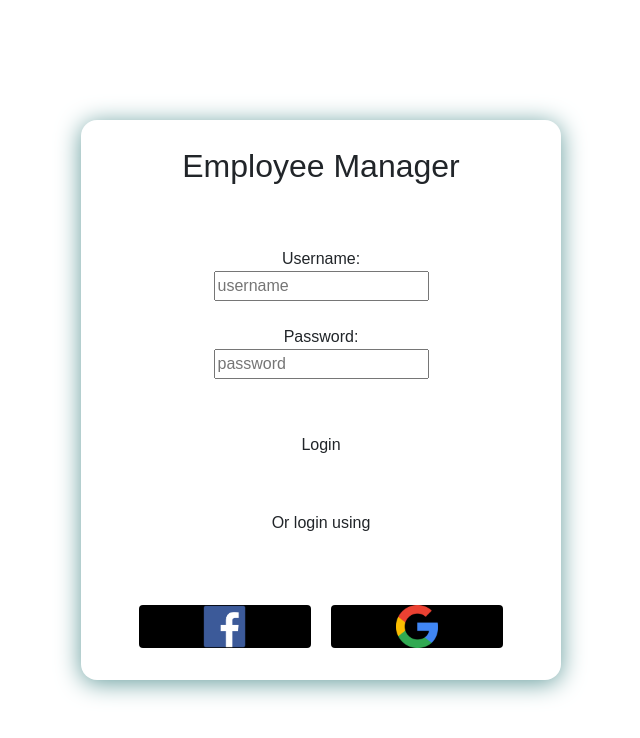
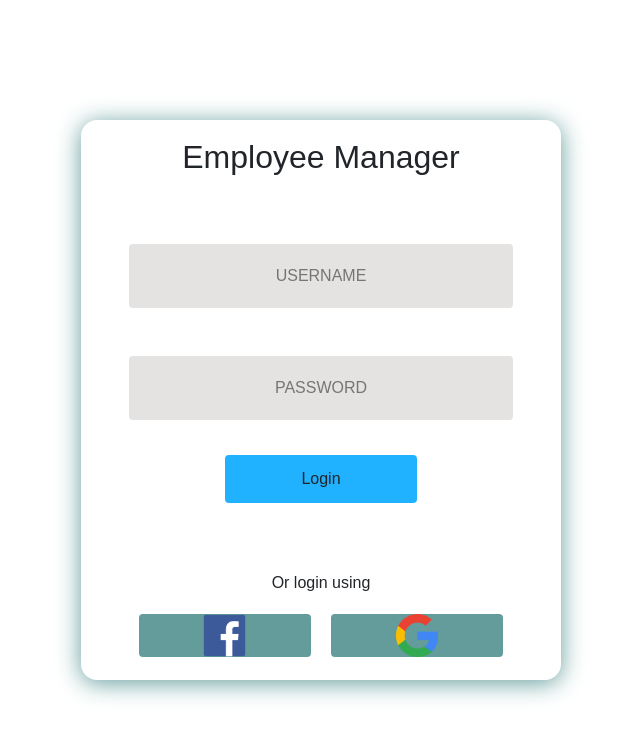
Before and after one commit to Papgooner/EmployeeManagerProject, a React (Create React App) app in the folder employeemanager/: page / in a window 1280 px wide. Shown: the top 738 px of the page, without its empty margins (319-959 px from the left). Built offline with nearby package versions, Linux system fonts and the light colour scheme.

Commit message:
login form styling

```diff
--- a/employeemanager/src/Components/LoginForm.css
+++ b/employeemanager/src/Components/LoginForm.css
@@ -27,7 +27,6 @@
     width: 45%;
     height: 90%;
     border-radius: 0.25em;
-    background-color: black;
     background-position: center;
     background-size: contain;
     background-repeat: no-repeat;
@@ -40,3 +39,70 @@
 .facebook {
     background-image: url("../Assets/facebook-icon-transparent-background-3.png")
 }
+
+.LogininputBox {
+    border: none;
+    background-color: rgb(229,226,226);
+    height: 4em;
+    width: 80%;
+    border-radius: 0.25em;
+    text-align: center;
+    padding: 2em;
+}
+
+.LogininputBox:focus {
+    outline-color: rgb(32,177,255)
+}
+
+.LoginForm{
+    width: 100%;
+}
+
+.Alt-Btn {
+    background-color: rgb(100,156,156)
+}
+
+.Alt-Btn:hover {
+    background-color: rgb(116, 163, 163)
+}
+
+.Login-Pri {
+    width: 40%;
+    height: 3em;
+    background-color: rgb(32, 177, 255);
+    display: flex;
+    justify-content: center;
+    align-items: center;
+    transition: 0.5s;
+    border-radius: 0.25em;
+    cursor: pointer;
+}
+
+.Login-Pri:hover {
+    transform: scale(1.1);
+}
+
+.Login-Pri-Text {
+    position: relative;
+    bottom: -2em;
+}
+
+.hide {
+    display: none;
+}
+
+.loginPopUp {
+    position: absolute;
+    height: 30em;
+    width: 30em;
+    display: flex;
+    flex-direction: column;
+    align-items: center;
+    justify-content: center;
+    border-radius: 0.25em;
+    background-color: black;
+    color: white;
+    bottom: 0;
+    transform: scale(1);
+    transform: 1.5s;
+}
--- a/employeemanager/src/Components/LoginForm.js
+++ b/employeemanager/src/Components/LoginForm.js
@@ -1,26 +1,32 @@
 import './LoginForm.css'
 import Header from "../Components/Header";
+import { useState } from "react";
 
 function LoginForm(){
+
+    const [PopUpStyle, ShowPopUp] = useState("hide");
+
+    function PopUp(){
+        ShowPopUp("loginPopUp")
+        setTimeout(() => ShowPopUp("hide"), 3000)
+    }
     return (
         <div className="LoginScreenDiv">
             <Header headerTitle="Employee Manager" />
-            <form>
-            <label className="LoginLabels" htmlFor="UserNameinput">Username:</label>
+            <form className="LoginForm">
             <br></br>
-            <input type="text" placeholder="username" className="LogininputBox" id="UsernameInput" /><br></br>
+            <input type="text" placeholder="USERNAME" className="LogininputBox" id="UsernameInput" /><br></br>
             <br></br>
-            <label className="LoginLabels" htmlFor="PasswordInput">Password:</label>
             <br></br>
-            <input type="password" placeholder="password" className="LogininputBox" id="PasswordInput" />
+            <input type="password" placeholder="PASSWORD" className="LogininputBox" id="PasswordInput" />
             </form>
 
-            <div className="Login-Pri">Login</div>
+            <div className="Login-Pri" onClick={PopUp}>Login</div>
             <p className="Login-Pri-Text">Or login using</p>
 
             <div className="Login-Alt">
-                <div className="facebook"></div>
-                <div className="google"></div>
+                <div className="facebook Alt-Btn"></div>
+                <div className="google Alt-Btn"></div>
             </div>
         </div>
     )
```
